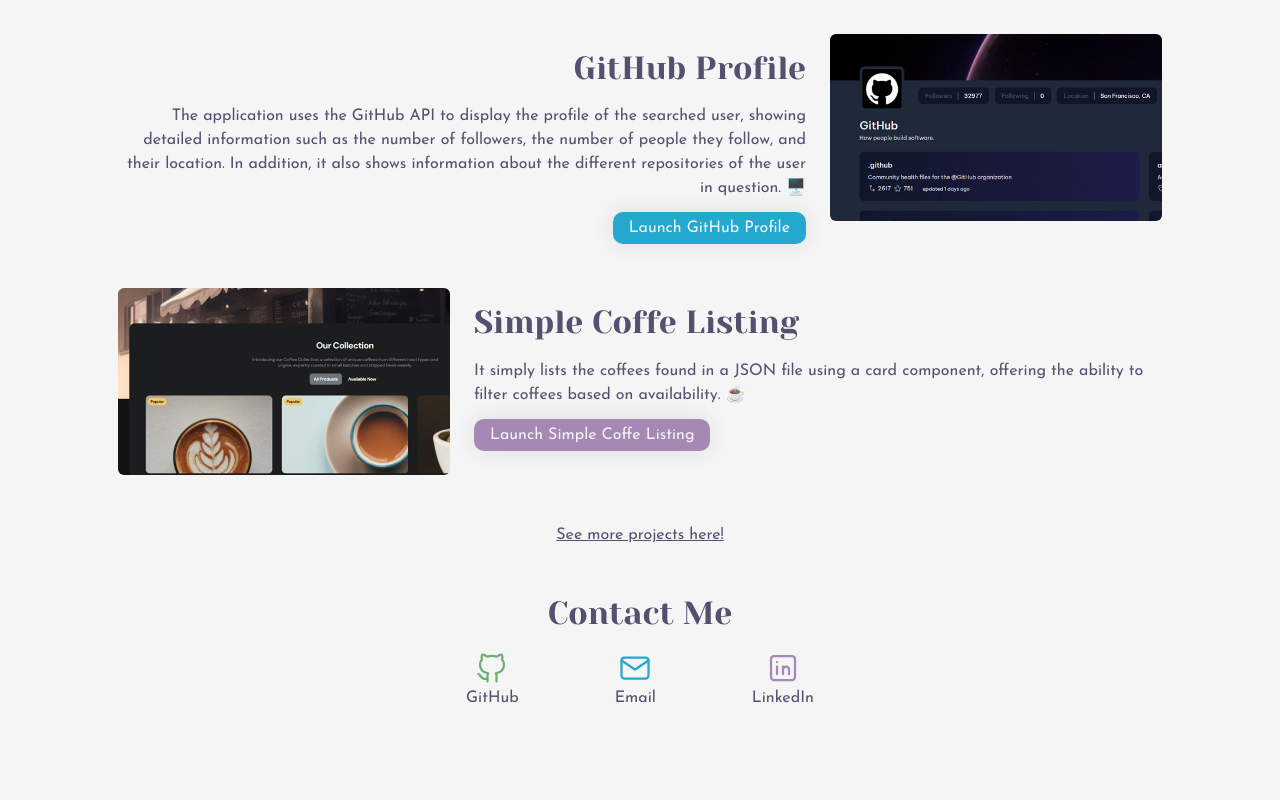
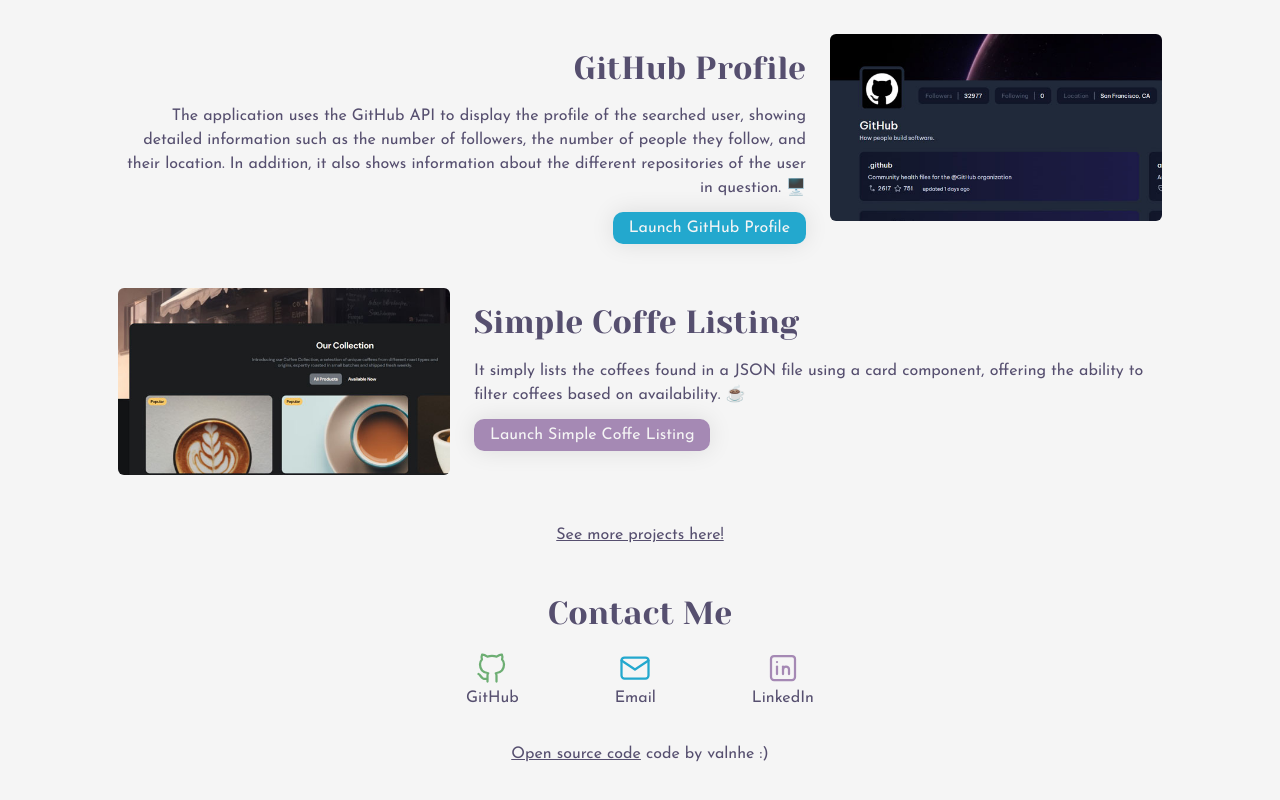
Before and after one commit to Valnhe/SheCodes-Responsive-Project, a plain HTML site: page index.html in a window 1280 px wide. Shown: the part 709-1509 px from the top of the page. Before the commit the page ends 1483 px from the top, so only its background shows below. Drawn offline with nearby package versions, Linux system fonts and the light colour scheme.

Commit message:
Add link to GitHub Repository

```diff
--- a/index.html
+++ b/index.html
@@ -81,9 +81,9 @@
     </main>
 
     <!-- Footer -->
-    <footer class="mx-5 mb-5">
+    <footer class="mx-5 mb-5 text-center">
         <h3 class="h2 text-center mb-3">Contact Me</h3>
-        <article class="d-flex justify-content-center mx-5 gap-5">
+        <article class="d-flex justify-content-center mx-5 gap-5 mb-3">
             <a href="https://github.com/Valnhe" target="_blank" class="d-flex flex-column justify-content-center align-items-center" title="GitHub">
                 <svg xmlns="http://www.w3.org/2000/svg" class="icon icon-tabler icon-tabler-brand-github" width="36" height="36" viewBox="0 0 24 24" stroke-width="1.5" stroke="#6DAE73" fill="none" stroke-linecap="round" stroke-linejoin="round">
                     <path stroke="none" d="M0 0h24v24H0z" fill="none"/>
@@ -111,6 +111,7 @@
                 <p>LinkedIn</p>
             </a>
         </article>
+        <a href="https://github.com/valnhe/SheCodes-Responsive-Project" class="code my-5">Open source code</a> code by valnhe :)
     </footer>
 
 </body>
--- a/styles/about.css
+++ b/styles/about.css
@@ -42,6 +42,10 @@ h1, main h2, article h3, footer h3{
 
 main p {
     text-wrap: pretty;
+}
+
+.code {
+    color: var(--titles-color)
 }
 
 footer article a {
--- a/styles/contact.css
+++ b/styles/contact.css
@@ -54,3 +54,7 @@ main {
 h3 {
     margin: 0 !important;
 }
+
+.code {
+    color: var(--titles-color)
+}
--- a/styles/index.css
+++ b/styles/index.css
@@ -95,3 +95,7 @@ main p {
 .med-buttons {
     background-color: var(--primary-color);
 }
+
+.code {
+    color: var(--titles-color)
+}
--- a/styles/projects.css
+++ b/styles/projects.css
@@ -51,3 +51,7 @@ footer article a {
 footer article a:hover {
     scale: 1.1;
 }
+
+.code {
+    color: var(--titles-color)
+}
```
Also changed, not shown: about.html (+3 -2 lines), contact.html (+3 -3 lines), projects.html (+3 -2 lines).
